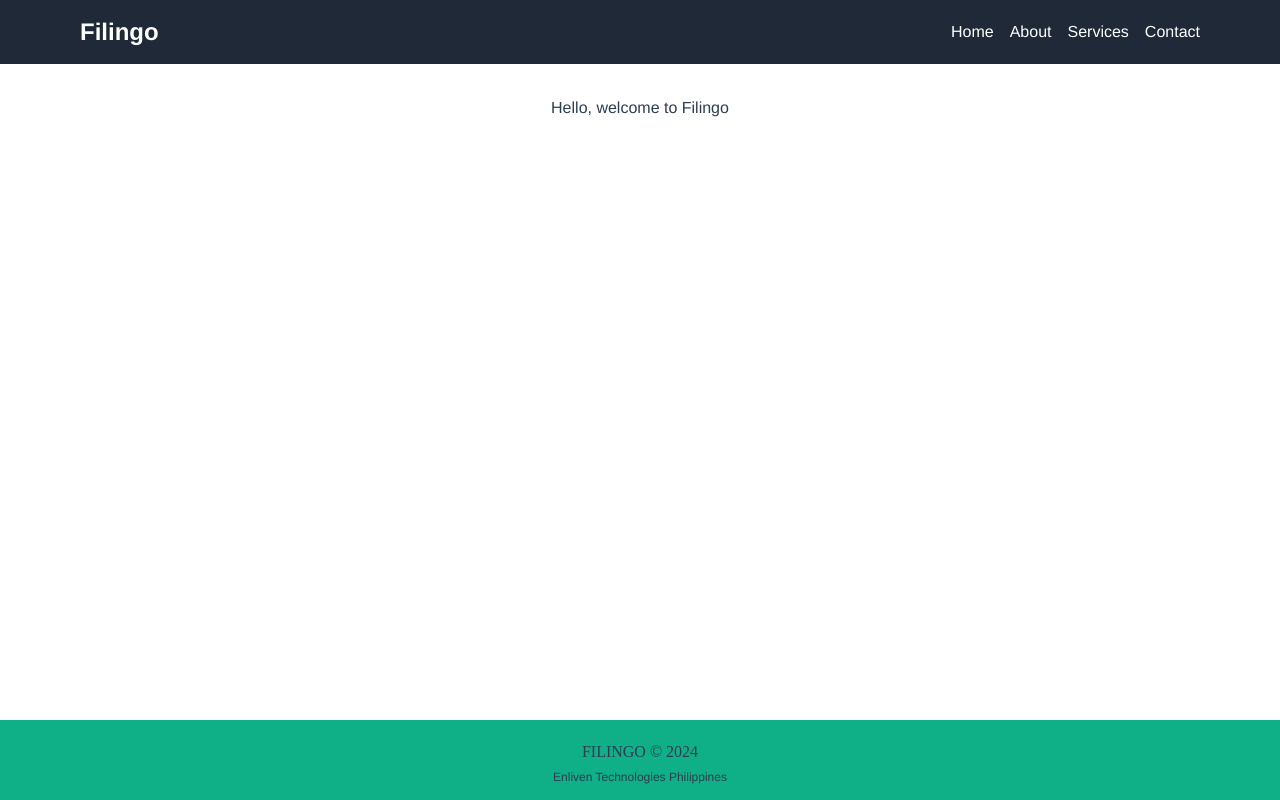
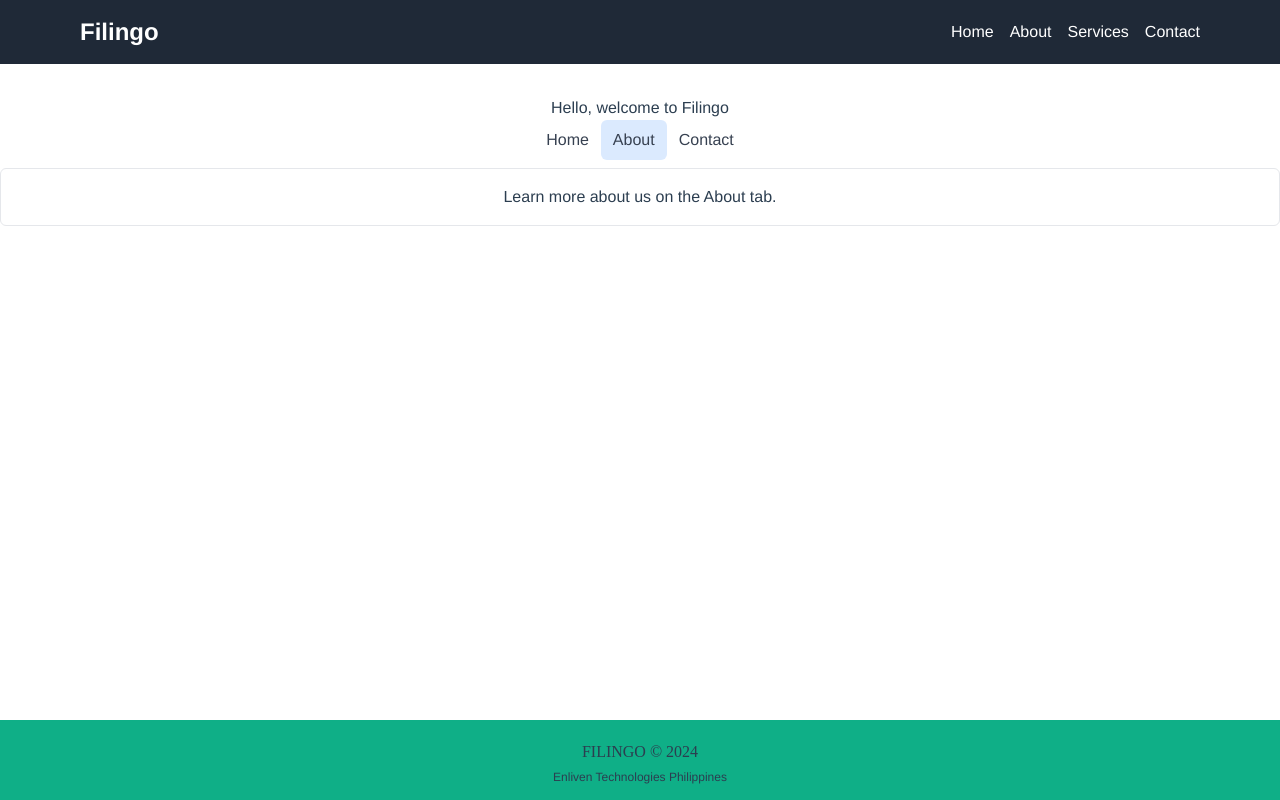
Before and after one commit to enyeahgo/filingo, a Vue app: page / in a window 1280 px wide. Built offline with nearby package versions, Linux system fonts and the light colour scheme.

Commit message:
New Commit

```diff
--- a/src/App.vue
+++ b/src/App.vue
@@ -30,16 +30,19 @@
 
   <router-view/>
 
+  <Navtab />
+
   <Footer />
 
 </template>
 
 <script>
 import Footer from './components/Footer.vue'
+import Navtab from './components/Navtab.vue'
 
 export default {
   name: 'App',
-  components: { Footer },
+  components: { Footer, Navtab },
   methods: {
     showMenu() {
       this.$refs.menu.classList.toggle('hidden');
--- /dev/null
+++ b/src/components/Navtab.vue
@@ -0,0 +1,54 @@
+<template>
+  <div class="container mx-auto">
+    <div class="mb-4">
+      <nav class="d-flex justify-content-center mb-2">
+        <button
+          v-for="navItem in navItems"
+          :key="navItem.name"
+          class="px-3 py-2 rounded-md text-gray-700 hover:text-blue-500 focus:outline-none focus:ring-2 focus:ring-offset-2 focus:ring-blue-500 active:text-blue-500 active:font-bold"
+          :class="{ 'bg-blue-100': isActive(navItem.name) }"
+          @click="setActive(navItem.name)"
+        >
+          {{ navItem.name }}
+        </button>
+      </nav>
+      <div v-for="tabItem in tabItems" :key="tabItem.name">
+        <div v-show="isActive(tabItem.name)" class="p-4 border rounded-md">
+          {{ tabItem.content }}
+        </div>
+      </div>
+    </div>
+  </div>
+</template>
+
+<script>
+export default {
+  data() {
+    return {
+      navItems: [
+        { name: 'Home' },
+        { name: 'About' },
+        { name: 'Contact' },
+      ],
+      tabItems: [
+        { name: 'Home', content: 'Welcome to the Home tab!' },
+        { name: 'About', content: 'Learn more about us on the About tab.' },
+        { name: 'Contact', content: 'Get in touch with us on the Contact tab.' },
+      ],
+      active: 'About',
+    };
+  },
+  methods: {
+    setActive(name) {
+      this.active = name;
+    },
+    isActive(name) {
+      return this.active === name;
+    },
+  },
+};
+</script>
+
+<style scoped>
+/* Add any additional styles for customization here */
+</style>
```
